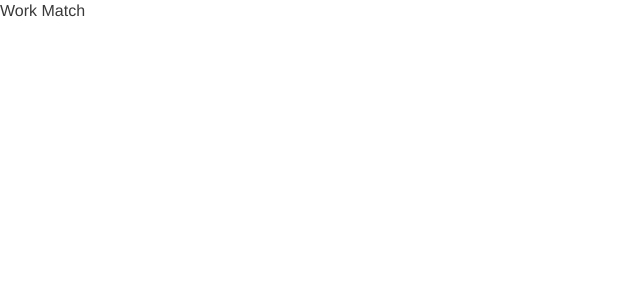
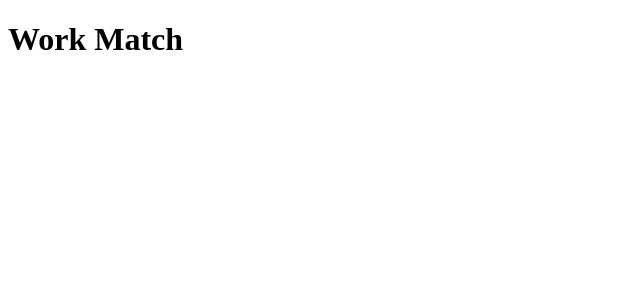
Before and after one commit to frojasCode/work-match-frontend, a React (Vite) app: page / in a window 1280 px wide. Shown: the top 300 px of the page, without its empty margins (0-640 px from the left). Built offline with nearby package versions, Linux system fonts and the light colour scheme.

Commit message:
sass setup

```diff
--- a/package.json
+++ b/package.json
@@ -26,6 +26,7 @@
 		"eslint-plugin-promise": "^6.1.1",
 		"eslint-plugin-react": "^7.32.2",
 		"prettier": "^2.8.3",
+		"sass": "^1.57.1",
 		"vite": "^4.0.0"
 	}
 }
--- /dev/null
+++ b/src/components/nav/nav.jsx
@@ -0,0 +1,3 @@
+export function Nav() {
+	return <h1>Work Match</h1>;
+}
--- a/src/main.jsx
+++ b/src/main.jsx
@@ -1,8 +1,8 @@
 import ReactDOM from 'react-dom/client';
-import './styles/index.css';
+import { Nav } from './components/nav/nav.jsx';
 
 ReactDOM.createRoot(document.getElementById('root')).render(
 	<>
-		<h1>Work Match</h1>
+		<Nav />
 	</>
 );
--- a/src/styles/index.css
+++ /dev/null
@@ -1 +0,0 @@
-@import './reset.css'
```
Also changed, not shown: src/components/nav/nav.scss (added), 1 other file (tests, documents, lock files or other folders).
